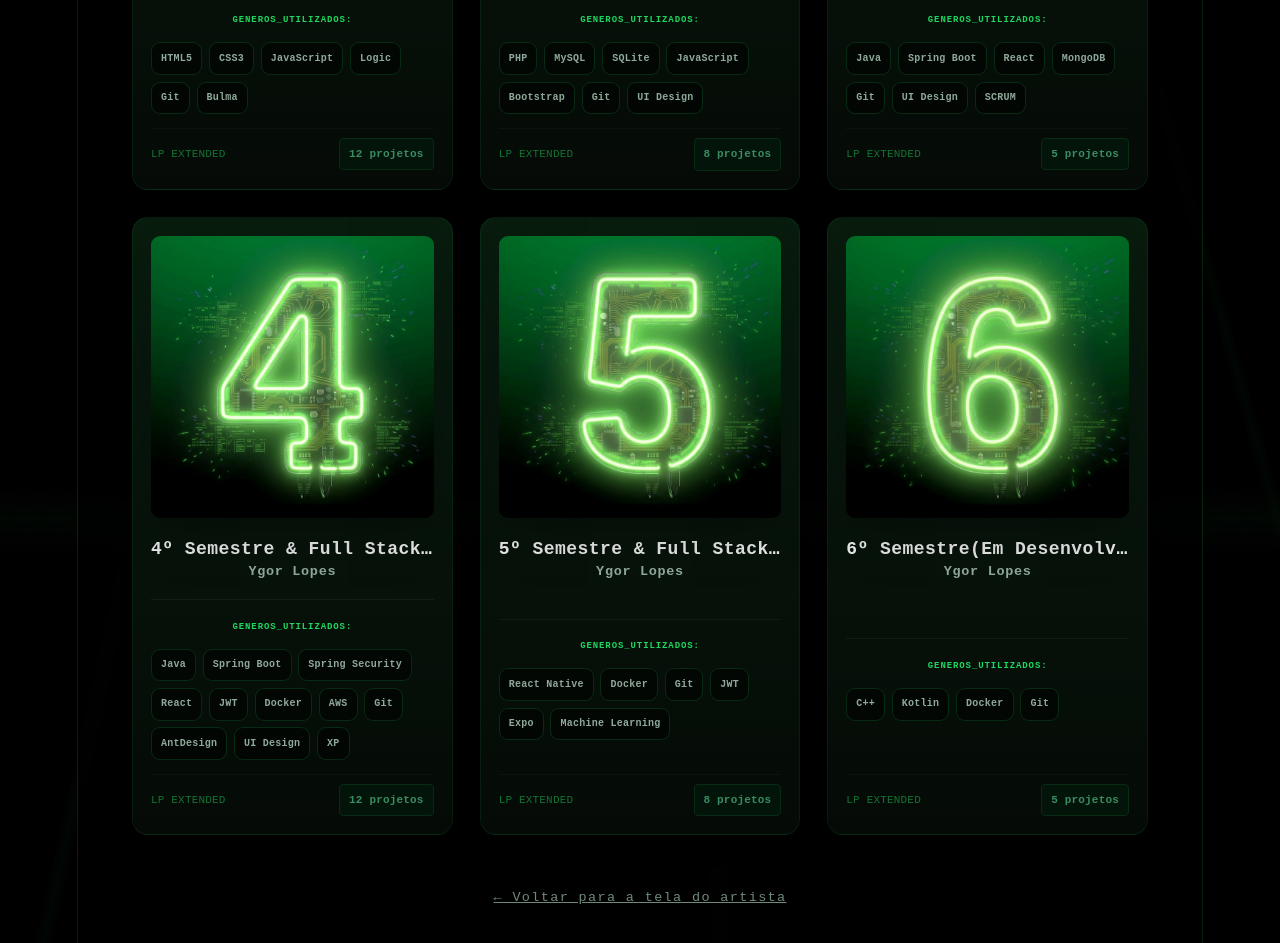
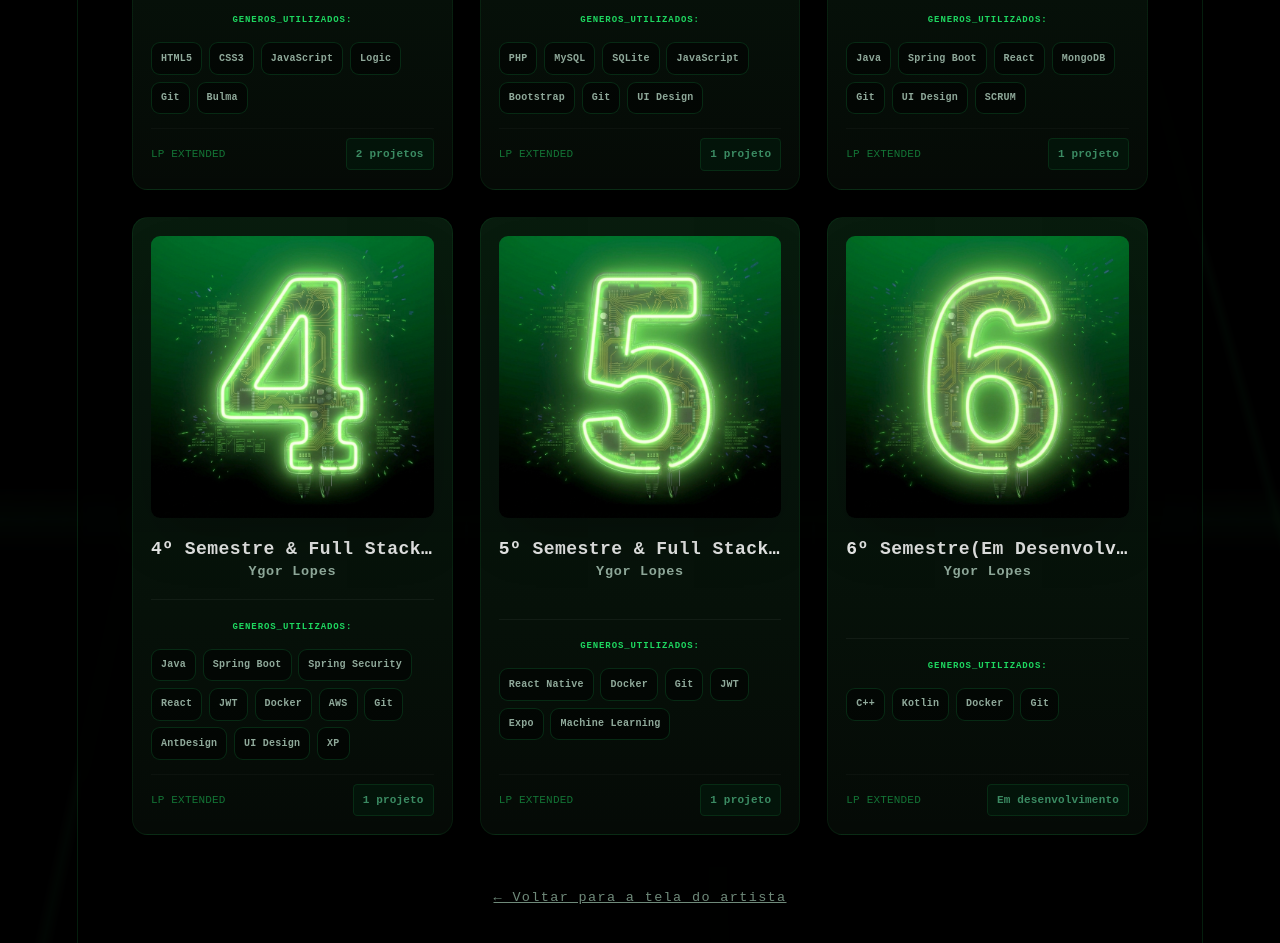
Before and after one commit to yllopes/portifolio, a React (Vite) app: page / in a window 1280 px wide. Shown: the part 1480-2423 px from the top of the page. Built offline with nearby package versions, Linux system fonts and the light colour scheme.

Commit message:
feat: contagem de projetos derivada do PROJECTS_DATA

```diff
--- a/src/components/Album/Albuns.jsx
+++ b/src/components/Album/Albuns.jsx
@@ -8,13 +8,19 @@ import number6 from "../../assets/img/S6/number6.jpg";
 
 
 import SemesterCover from "./SemesterCover";
+import { PROJECTS_DATA } from "../../data/PROJECTS_DATA";
+
+const formatTracks = (id) => {
+  const n = PROJECTS_DATA[id]?.length ?? 0;
+  if (n === 0) return "Em desenvolvimento";
+  return `${n} ${n === 1 ? "projeto" : "projetos"}`;
+};
 
 const PLAYLISTS = [
   {
     id: 1,
     title: "1º Semestre & Front-End",
     artist: "Ygor Lopes",
-    tracks: "12 projetos",
     cover: number1,
     color: "from-[#1DB954]/10",
     stacks: ["HTML5", "CSS3", "JavaScript", "Logic", "Git", "Bulma"]
@@ -23,7 +29,6 @@ const PLAYLISTS = [
     id: 2,
     title: "2º Semestre & Front-End + BackEnd",
     artist: "Ygor Lopes",
-    tracks: "8 projetos",
     cover: number2,
     color: "from-[#1DB954]/10",
     stacks: ["PHP", "MySQL", "SQLite", "JavaScript", "Bootstrap", "Git", "UI Design"]
@@ -32,7 +37,6 @@ const PLAYLISTS = [
     id: 3,
     title: "3º Semestre & Full Stack App + SCRUM",
     artist: "Ygor Lopes",
-    tracks: "5 projetos",
     cover: number3,
     color: "from-[#1DB954]/10",
     stacks: ["Java", "Spring Boot", "React", "MongoDB","Git", "UI Design", "SCRUM"]
@@ -41,7 +45,6 @@ const PLAYLISTS = [
     id: 4,
     title: "4º Semestre & Full Stack App + AWS",
     artist: "Ygor Lopes",
-    tracks: "12 projetos",
     cover: number4,
     color: "from-[#1DB954]/10",
     stacks: ["Java", "Spring Boot", "Spring Security", "React", "JWT", "Docker", "AWS", "Git", "AntDesign", "UI Design", "XP"]
@@ -50,7 +53,6 @@ const PLAYLISTS = [
     id: 5,
     title: "5º Semestre & Full Stack App + Mobile",
     artist: "Ygor Lopes",
-    tracks: "8 projetos",
     cover: number5,
     color: "from-[#1DB954]/10",
     stacks: ["React Native", "Docker", "Git", "JWT", "Expo", 'Machine Learning']
@@ -59,7 +61,6 @@ const PLAYLISTS = [
     id: 6,
     title: "6º Semestre(Em Desenvolvimento)",
     artist: "Ygor Lopes",
-    tracks: "5 projetos",
     cover: number6,
     color: "from-[#1DB954]/10",
     stacks: ["C++", "Kotlin", "Docker", "Git"]
@@ -142,7 +143,7 @@ return (
               <div className="mt-3 flex items-center justify-between text-[11px] text-spotify border-t border-white/5 pt-2 opacity-60 group-hover:opacity-100 transition-opacity">
                 <span>LP EXTENDED</span>
                 <span className="bg-spotify-950 px-2 py-0.5 rounded border border-spotify/25 text-spotify-soft font-bold">
-                  {playlist.tracks}
+                  {formatTracks(playlist.id)}
                 </span>
               </div>
             </div>
--- a/src/components/Tracklist/Tracklist.jsx
+++ b/src/components/Tracklist/Tracklist.jsx
@@ -1,7 +1,7 @@
 import { motion } from "framer-motion";
 import SemesterCover from "../Album/SemesterCover";
 import Equalizer from "../ui/Equalizer";
-import { PROJECTS_DATA } from "./PROJECTS_DATA";
+import { PROJECTS_DATA } from "../../data/PROJECTS_DATA";
 
 export default function Tracklist({ album, onBack, onSelectProject, currentProject }) {
   if (!album) return <div className="text-white p-6">Carregando faixas...</div>;
```
Also changed, not shown: src/data/PROJECTS_DATA.js (renamed from src/components/Tracklist/PROJECTS_DATA.js, +18 -18 lines).
